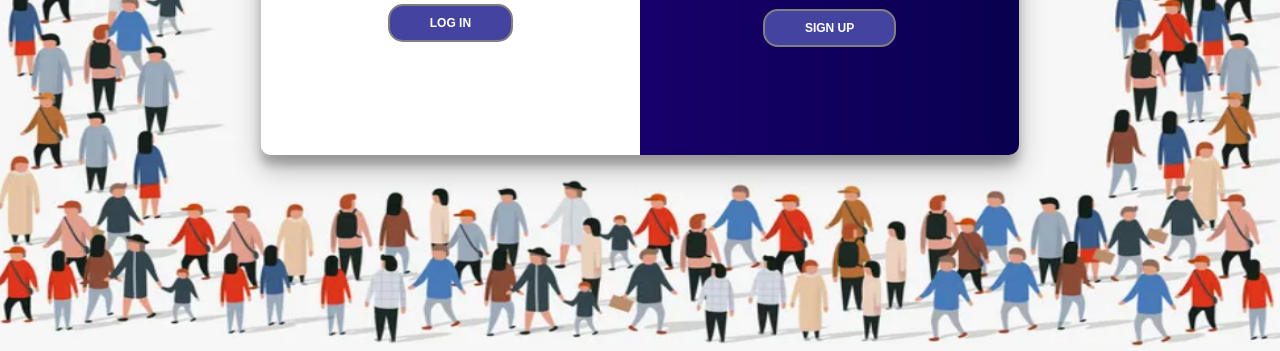
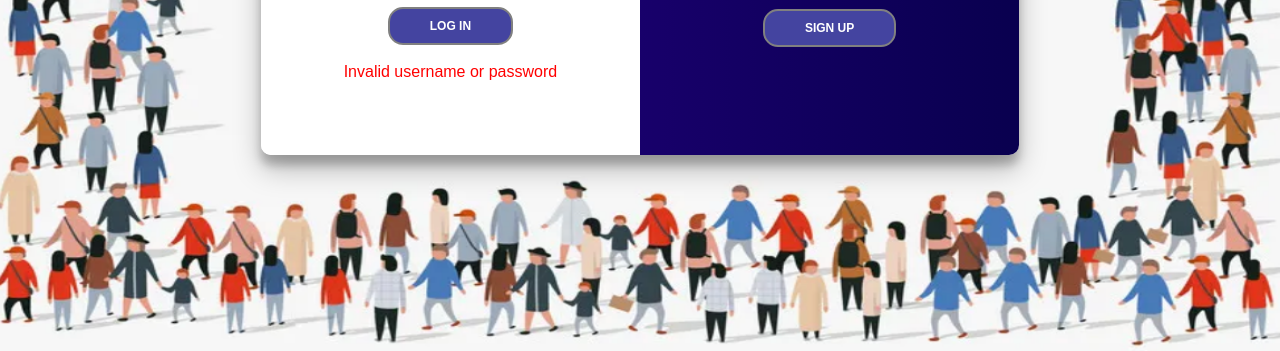
Before and after one commit to SoftwareGrokkers/Team-up, a website: page frontEnd/index.html in a window 1280 px wide. Shown: the part 465-816 px from the top of the page. Drawn offline with nearby package versions, Linux system fonts and the light colour scheme; a web font is replaced by a local one.

Commit message:
Included incorrect password

```diff
--- a/frontEnd/index.html
+++ b/frontEnd/index.html
@@ -30,6 +30,7 @@
           <input type="email" placeholder="Email" name="email" required/>
           <input type="password" placeholder="Password" name="password" required/>
           <button>Log In</button>
+          <p id="incorrectPassword">Invalid username or password</p>
         </form>
       </div>
       <div class="overlayBox">
--- a/frontEnd/styles.css
+++ b/frontEnd/styles.css
@@ -176,10 +176,16 @@ button {
   font-size: 12px;
   font-weight: bold;
   padding: 10px 40px;
-  margin: 5px;
+  margin: 11px;
   text-transform: uppercase;
 }
 
 .forms button {
-  margin: 8px;
+
 }
+
+#incorrectPassword {
+  color: red;
+  font-family: "Arial";
+  margin: .4em;
+}
--- a/server.js
+++ b/server.js
@@ -50,7 +50,8 @@ app.post('/process-login', function(req,res){
             res.write("<h1>Welcome to the home page</h1>")
         }
         else{
-            console.log("incorrect password")
+            var print = document.getElementById('incorrectPassword');
+			print.appendChild("Incorrect Username or Password");
         }
 
 
```
